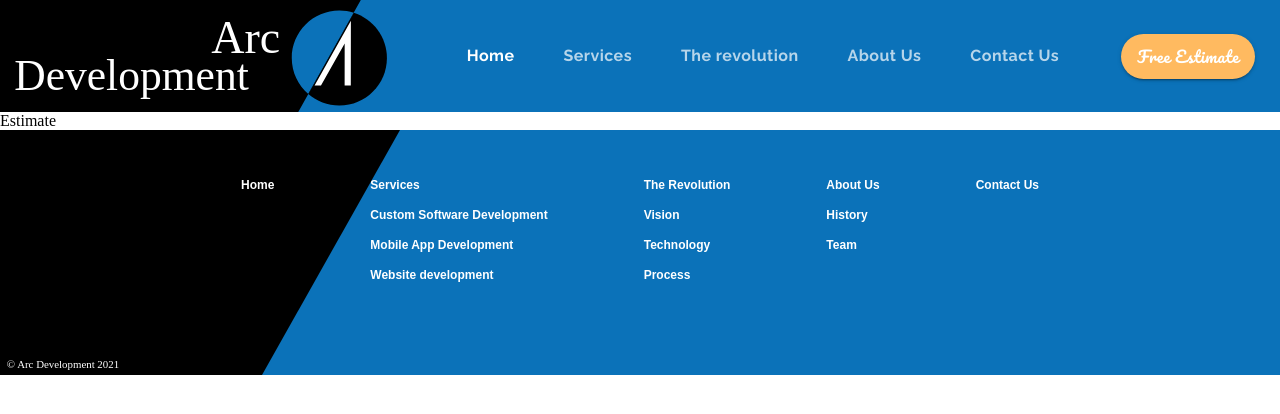
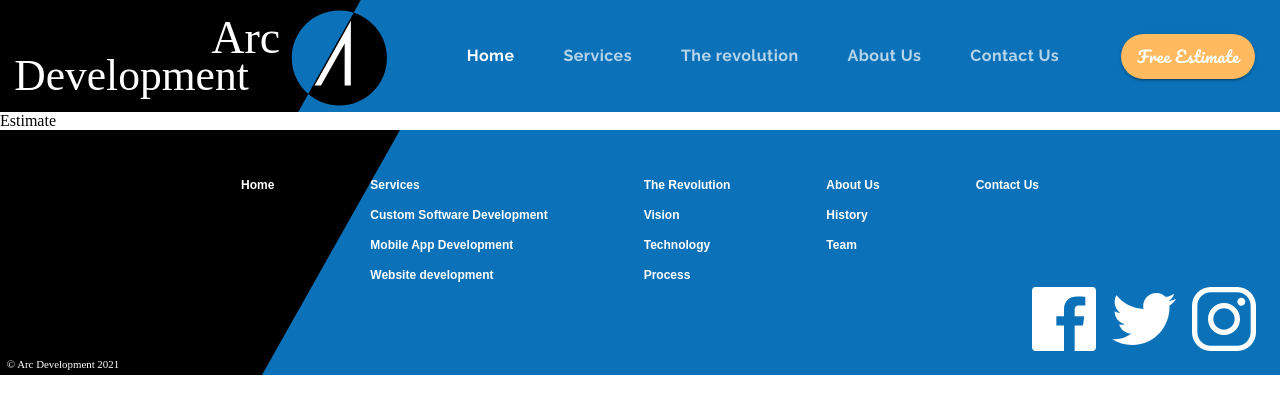
Before and after one commit to daw-maj-pl/arcdevelopment, a React (Create React App) app: page /estimate in a window 1280 px wide. Shown: the top 414 px of the page. Built offline with nearby package versions, Linux system fonts and the light colour scheme.

Commit message:
Add social media icons to the footer

```diff
--- a/src/components/ui/Footer.js
+++ b/src/components/ui/Footer.js
@@ -4,6 +4,9 @@ import Grid from '@material-ui/core/Grid';
 import Hidden from '@material-ui/core/Hidden';
 
 import footerAdorment from '../../assets/Footer Adornment.svg';
+import facebook from '../../assets/facebook.svg';
+import twitter from '../../assets/twitter.svg';
+import instagram from '../../assets/instagram.svg';
 
 const useStyles = makeStyles(theme => ({
   footer: {
@@ -34,6 +37,22 @@ const useStyles = makeStyles(theme => ({
   },
   gridItem: {
     margin: '3em'
+  },
+  icon: {
+    height: '4em',
+    width: '4em',
+    [theme.breakpoints.down('xs')]: {
+      height: '2.5em',
+      width: '2.5em'
+    }
+  },
+  socialContainer: {
+    position: 'absolute',
+    marginTop: '-6em',
+    right: '1.5em',
+    [theme.breakpoints.down('xs')]: {
+      right: '0.6em'
+    }
   }
 }));
 
@@ -204,6 +223,35 @@ export default function Footer(props) {
         src={footerAdorment}
         className={classes.adornment}
       />
+      <Grid container justifyContent="flex-end" spacing={2} className={classes.socialContainer}>
+        <Grid
+          item
+          component={'a'}
+          href="https://www.facebook.com"
+          rel="noopener noreferrer"
+          target="_blank"
+        >
+          <img alt="facebook logo" src={facebook} className={classes.icon} />
+        </Grid>
+        <Grid
+          item
+          component={'a'}
+          href="https://www.twitter.com"
+          rel="noopener noreferrer"
+          target="_blank"
+        >
+          <img alt="twitter logo" src={twitter} className={classes.icon} />
+        </Grid>
+        <Grid
+          item
+          component={'a'}
+          href="https://www.instagram.com"
+          rel="noopener noreferrer"
+          target="_blank"
+        >
+          <img alt="instagram logo" src={instagram} className={classes.icon} />
+        </Grid>
+      </Grid>
     </footer>
   );
 }
```
